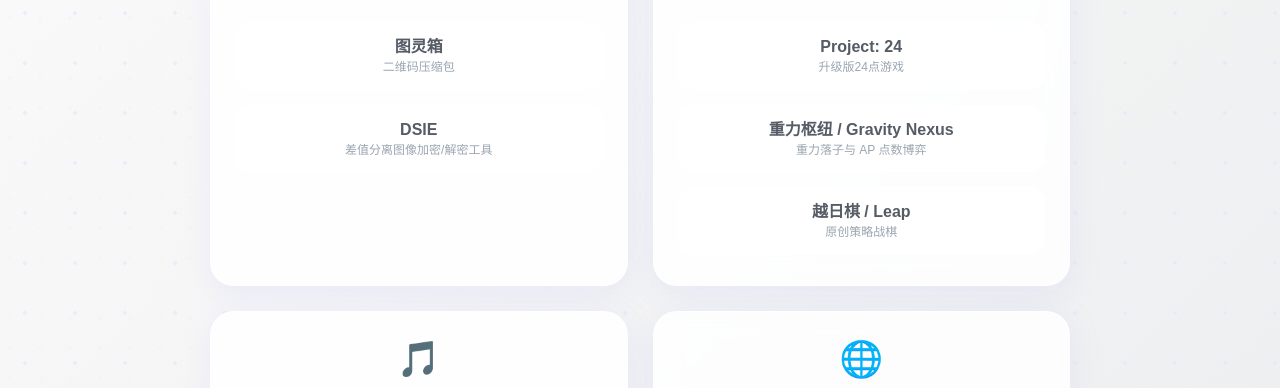
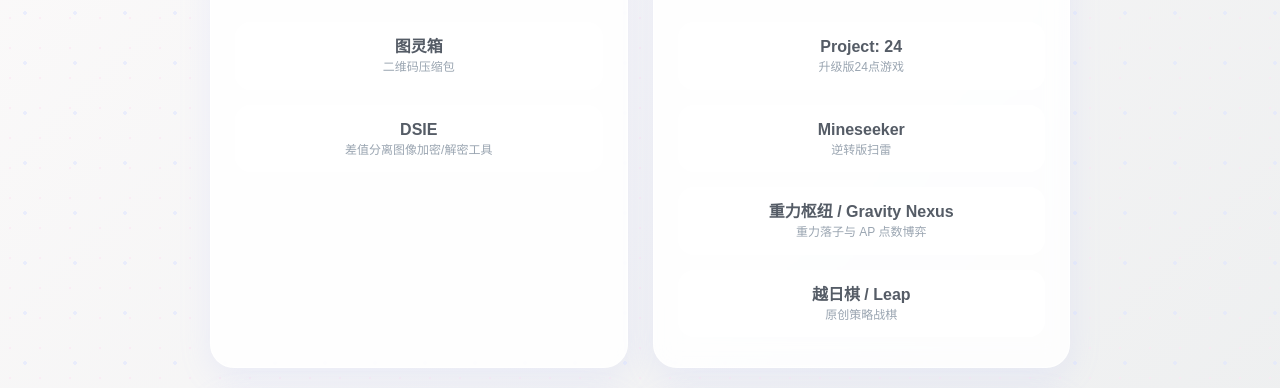
Before and after one commit to Stellate0511/stellate0511.github.io, a plain HTML site: page index.html in a window 1280 px wide. Shown: the part 412-800 px from the top of the page. Drawn offline with Linux system fonts and the light colour scheme.

Commit message:
Update index.html

```diff
--- a/index.html
+++ b/index.html
@@ -311,6 +311,10 @@
                         <span class="btn-title">Project: 24</span>
                         <span class="btn-subtitle">升级版24点游戏</span>
                     </a>
+                    <a href="/Mineseeker/" class="btn">
+                        <span class="btn-title">Mineseeker</span>
+                        <span class="btn-subtitle">逆转版扫雷</span>
+                    </a>
                     <a href="/GravityNexus/" class="btn">
                         <span class="btn-title">重力枢纽 / Gravity Nexus</span>
                         <span class="btn-subtitle">重力落子与 AP 点数博弈</span>
```
